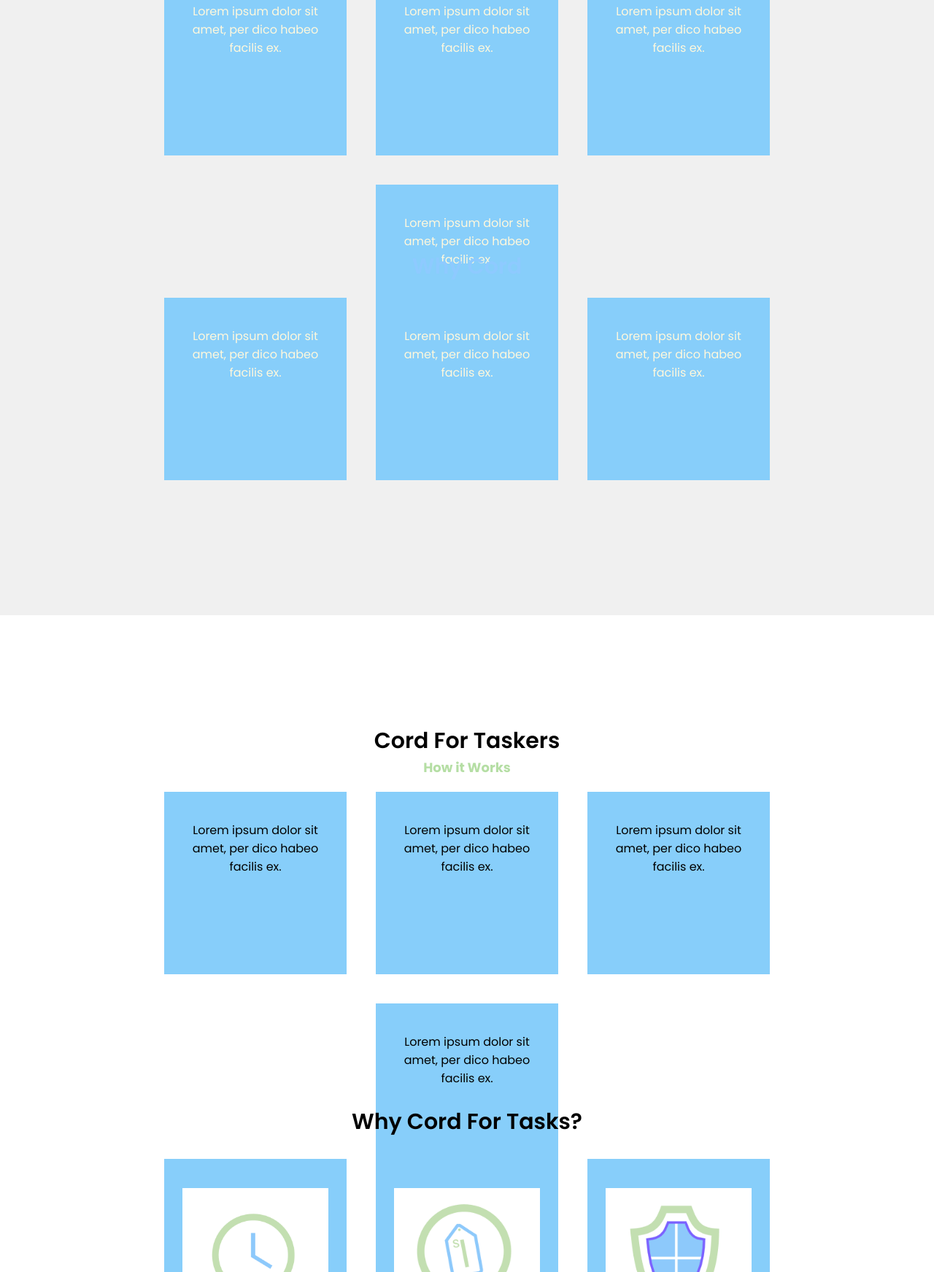
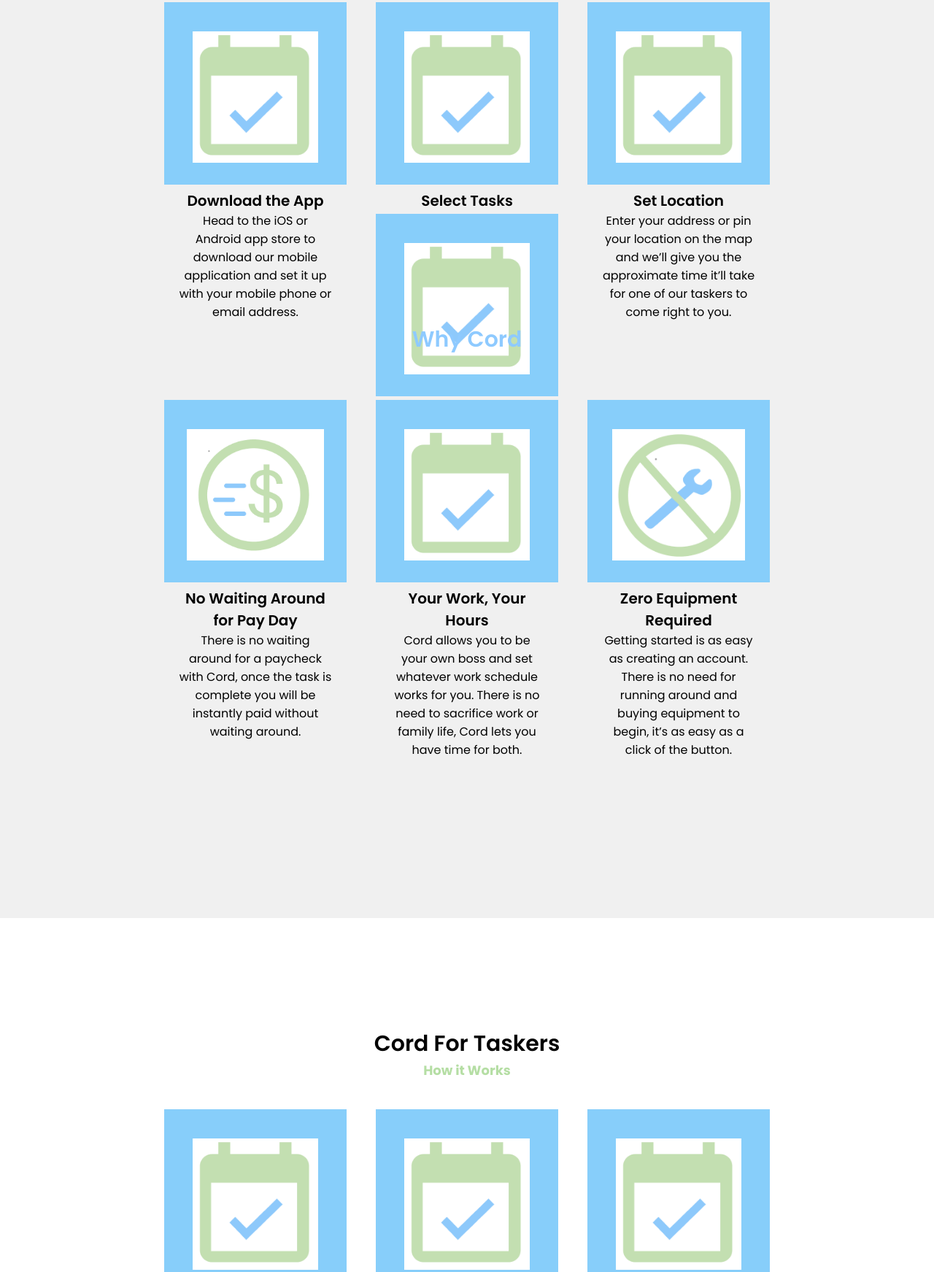
Before and after one commit to nikitakalje/cord.github.io, a plain HTML site: page index.html in a window 1280 px wide. Shown: the part 1142-2885 px from the top of the page at 73% size. Drawn offline with Linux system fonts and the light colour scheme; a script that the page names is missing.

Commit message:
Add files via upload

```diff
--- a/index.html
+++ b/index.html
@@ -47,34 +47,36 @@
 
 			<div class = "content">
 			<div class="servicesBx">
-
+				<img src = "check.png">
+				<h2><br>Download the App</h2>
 				<p>
-
-					Lorem ipsum dolor sit amet, per dico habeo facilis ex.
+				Head to the iOS or Android app store to download our mobile application and set it up with your mobile phone or email address.
 				</p>
 			</div>
 			<div class="servicesBx">
-
-				<p>	Lorem ipsum dolor sit amet, per dico habeo facilis ex.
-
-
+			<img src = "check.png">
+				<h2><br>Select Tasks</h2>
+				<p>
+					Choose what task(s) you’d like completed from our pre-curated list. We’ll match you to the best tasker for the job.
 				</p>
 			</div>
 			<div class="servicesBx">
+				<img src = "check.png">
+				<h2><br>Set Location</h2>
+				<p>
+				Enter your address or pin your location on the map and we’ll give you the approximate time it’ll take for one of our taskers to come right to you.
+				</p>
 
-				<p>
-
-						Lorem ipsum dolor sit amet, per dico habeo facilis ex.
-
-				</p>
 			</div>
 			<div class="servicesBx">
-
+				<img src = "check.png">
+				<h2><br>Pay and Rate</h2>
 				<p>
-					Lorem ipsum dolor sit amet, per dico habeo facilis ex.
+				After the tasks have been completed, pay your tasker and review them. Your input helps us provide our customers the highest quality service.
 				</p>
 			</div>
 			</div>
+
 			<!--<h3>Why Cord</h3>-->
 	</div>
 		<div class="content">
@@ -83,21 +85,27 @@
 				<div class = "content">
 			<div class="servicesBx">
 
+				<img src = "dollarsign.png">
+				<h2><br>No Waiting Around for Pay Day</h2>
 				<p>
-					Lorem ipsum dolor sit amet, per dico habeo facilis ex.
-				</p>
-			</div>
-			<div class="servicesBx">
-
-				<p>	Lorem ipsum dolor sit amet, per dico habeo facilis ex.
+					There is no waiting around for a paycheck with Cord, once the task is complete you will be instantly paid without waiting around.
 
 				</p>
 			</div>
 			<div class="servicesBx">
+				<img src = "check.png">
+				<h2><br>Your Work, Your Hours</h2>
 				<p>
-						Lorem ipsum dolor sit amet, per dico habeo facilis ex.
+					Cord allows you to be your own boss and set whatever work schedule works for you. There is no need to sacrifice work or family life, Cord lets you have time for both.
+				</p>
+			</div>
+			<div class="servicesBx">
+				<img src = "wrench.png">
+				<h2><br>Zero Equipment Required</h2>
+				<p>
+					Getting started is as easy as creating an account. There is no need for running around and buying equipment to begin, it’s as easy as a click of the button.
+				</p>
 
-				</p>
 			</div>
 
 			</div>
@@ -116,31 +124,32 @@
 		</div>
 		<div class = "content">
 			<div class="servicesBx">
-
+				<img src = "check.png">
+				<h2><br>Set Up</h2>
 				<p>
-
-					Lorem ipsum dolor sit amet, per dico habeo facilis ex.
+				Download our app and fill out your information for a quick background check. You’ll receive your results within the week and then can start doing tasks.
 				</p>
 			</div>
 			<div class="servicesBx">
-
+			<img src = "check.png">
+				<h2><br>View Task Details</h2>
 				<p>
-
-					Lorem ipsum dolor sit amet, per dico habeo facilis ex.
+					Find tasks in your area and view the details of the job including the location and tasks needing to be completed.
 				</p>
 			</div>
 			<div class="servicesBx">
+				<img src = "check.png">
+				<h2><br>Get Paid</h2>
+				<p>
+				Once you select and complete a task, you’ll be paid right away within our app. There’s no waiting.
+				</p>
 
-				<p>
-
-					Lorem ipsum dolor sit amet, per dico habeo facilis ex.
-				</p>
 			</div>
 			<div class="servicesBx">
-
+				<img src = "check.png">
+				<h2><br>Feedback</h2>
 				<p>
-
-					Lorem ipsum dolor sit amet, per dico habeo facilis ex.
+				View your ratings and customer feedback. Our customers will be able to tip your directly as well as give compliments.
 				</p>
 			</div>
 
--- a/style.css
+++ b/style.css
@@ -164,6 +164,7 @@ header ul li a:hover{
 	color: #111;
 	margin-top: 50px;
 
+
 }
 .heading h2
 {
@@ -216,7 +217,7 @@ img
 {
 	background: #00BFFF;
 	background: white;
-	height: 1400px;
+	height: 1600px;
 }
 .btn1
 {
@@ -258,6 +259,7 @@ img
 	background: gray;
 	background-color: rgba(255, 255, 255, 0.5);
 	background: #F0F0F0;
+	height: 1600px;
 }
 /* makes everything vertical*/
 .about .content
@@ -266,6 +268,9 @@ img
 	justify-content: center;
 	flex-wrap: wrap;
 	flex-direction: row;
+	margin-top: 40px;
+	margin-bottom: 60px;
+
 
 }
 .about .content .servicesBx
@@ -278,11 +283,13 @@ img
 	/*color: #fff;*/
 	color: #FFF8DC;
 	max-width: 250px;
+
 	margin: 20px;
 	text-align: center;
 	transition: 0.5s;
 
 	height: 250px;
+	color: black;
 }
 /*makes mouse hover over boxes*/
 .about .content .servicesBx:hover
@@ -290,10 +297,12 @@ img
 	background: #2196f3;
 	background: #B5DEA4;
 }
-.resume .content .servicesBx img
+.about .content .servicesBx img
 {
 	/*max-width: 80px;*/
-	max-width: 300px;
+
+	max-width: 200px;
+	max-height: 180px;
 	/*max-height: 500px;
 	/*makes the image inverted colors- the icons*/
 	/*filter: invert(1);*/
@@ -311,6 +320,8 @@ img
 	justify-content: center;
 	flex-wrap: wrap;
 	flex-direction: row;
+	margin: 20px;
+	margin-bottom: 40px;
 }
 .resume .content .servicesBx
 {
@@ -325,7 +336,7 @@ img
 	margin: 20px;
 	text-align: center;
 	transition: 0.5s;
-
+	color: black;
 	height: 250px;
 }
 /*makes mouse hover over boxes*/
@@ -338,7 +349,7 @@ img
 {
 	/*max-width: 80px;*/
 	max-width: 200px;
-	max-height: 250px;
+	max-height: 180px;
 	/*max-height: 500px;
 	/*makes the image inverted colors- the icons*/
 	/*filter: invert(1);*/
```
Also changed, not shown: check.png (added), dollarsign.png (added), wrench.png (added).
